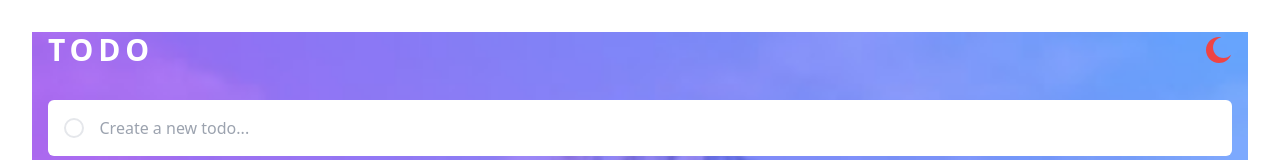
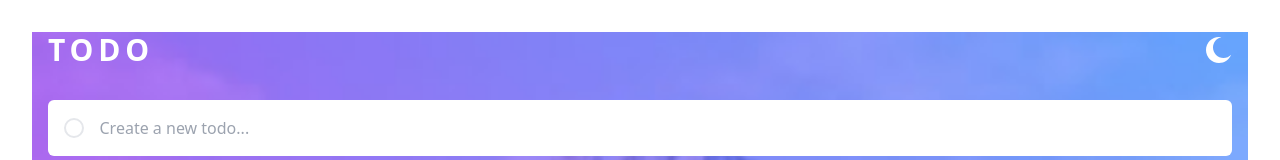
Before and after one commit to ramiro999/todo-react, a React (Vite) app: page / in a window 1280 px wide. Shown: the top 160 px of the page. Built offline with nearby package versions, Linux system fonts and the light colour scheme.

Commit message:
changes readme

```diff
--- a/src/App.jsx
+++ b/src/App.jsx
@@ -15,7 +15,7 @@ function App() {
             Todo
           </h1>
           <button>
-            <MoonIcon className="fill-red-500" />
+            <MoonIcon />
           </button>
         </div>
 
```
Also changed, not shown: 1 other file (tests, documents, lock files or other folders).
